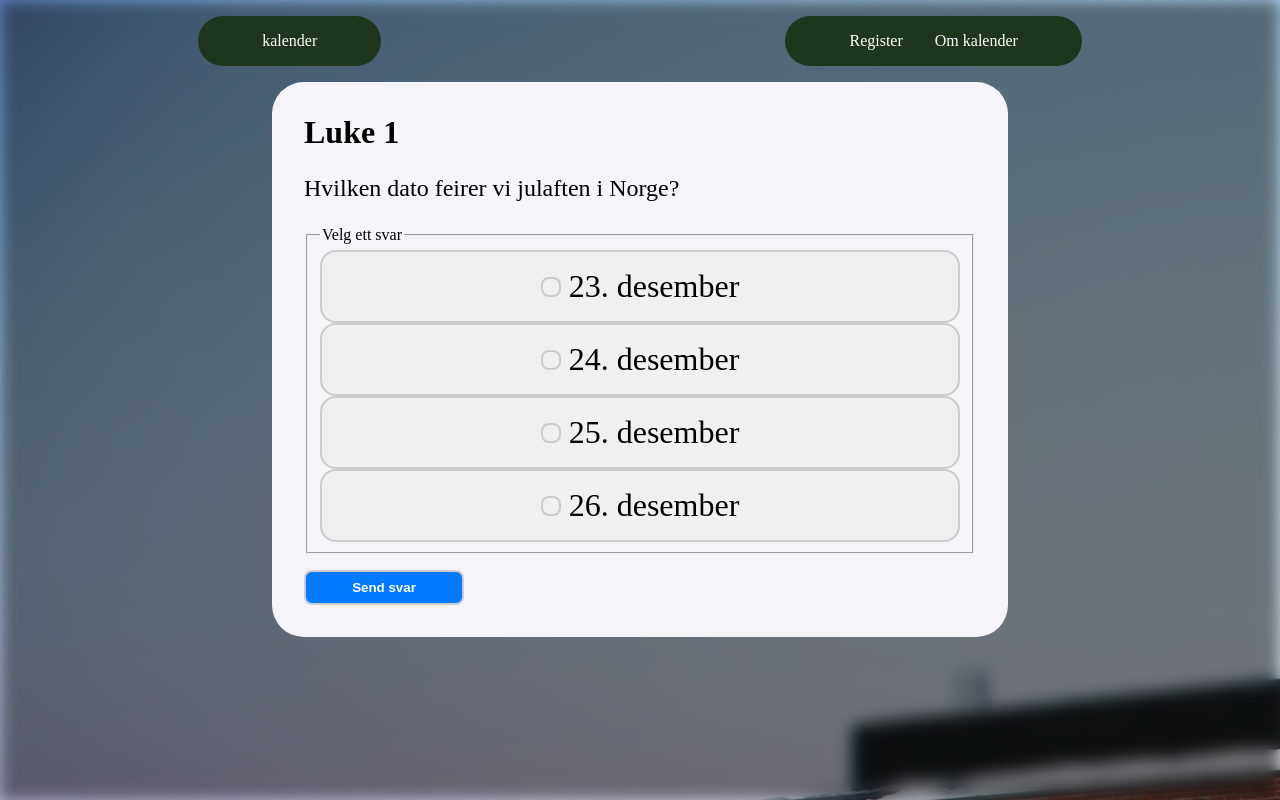
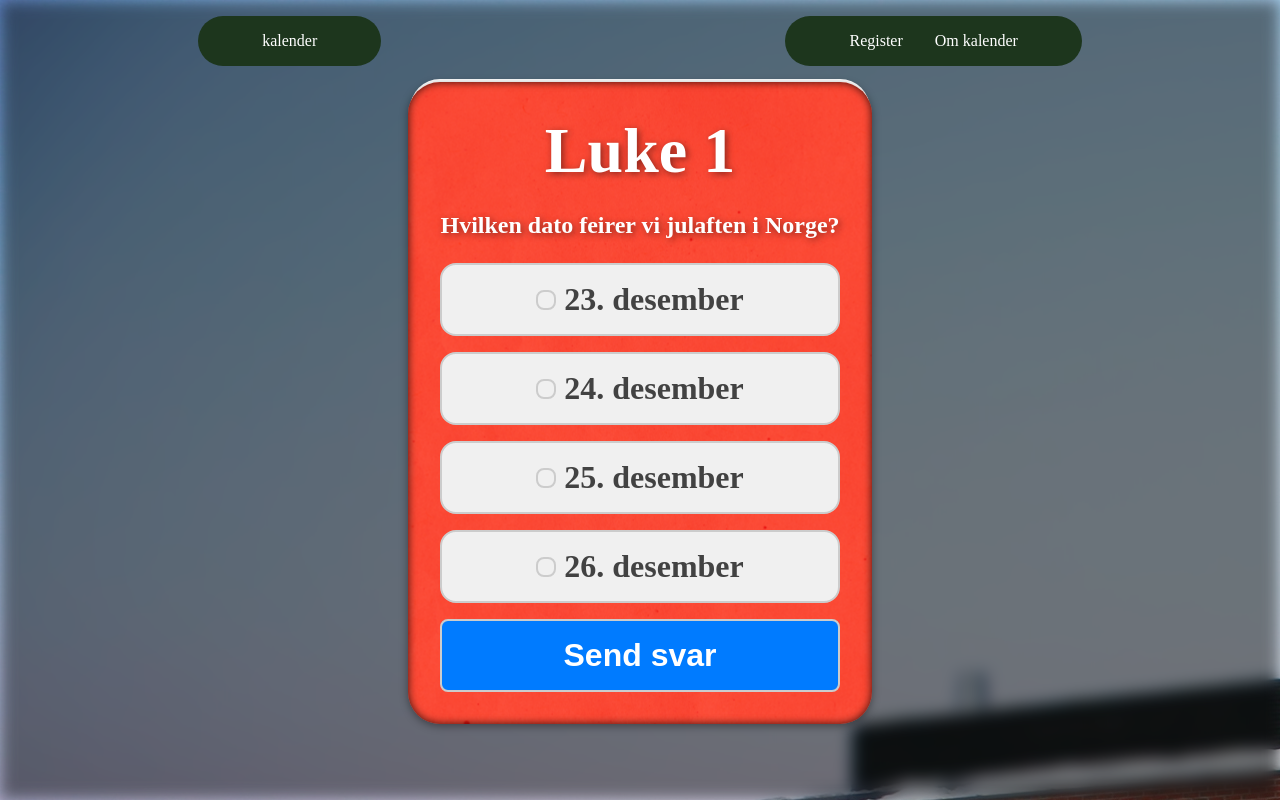
Before and after one commit to Hoppsann/Julekalender, a Node server app: page /luke/1 in a window 1280 px wide. Run offline with Node 20, Linux system fonts and the light colour scheme; the visitor is signed in with stand-in values (Sample User, id 1); data comes from the database, SQL or seed files in the repository; data that the repository does not hold is empty; some libraries are stand-ins or nearby versions.

Commit message:
endret styling på spørsmål og login/register

```diff
--- a/public/main.css
+++ b/public/main.css
@@ -55,13 +55,13 @@ body {
   .kalender { --cols: 8; }
 }
 
-.luke {
+.luke, #luke, #register form {
   position: relative;
   background-position: center;
   border-radius: 0.5rem;
   display: grid;
   place-items: center;
-  color: rgb(133, 9, 9);
+  color: rgb(91, 12, 12);
   background-color: var(--mainCol);
   background-image: url(./img/paper.jpg);
   background-blend-mode: overlay;
@@ -132,7 +132,7 @@ body {
   grid-row: span 1;
 }
 
-.luke.aktiv {
+.luke.aktiv{
   background-image: url(./img/paper.jpg);
   background-size: cover;
   background-position: center;
@@ -233,9 +233,10 @@ form input {
 }
 
 form button {
-  width: 10rem;
+  width: 100%;
   border-radius: 0.5rem;
-  padding: 0.5rem;
+  padding: 1rem;
+  font-size: 2rem;
   border: none;
 }
 
@@ -250,7 +251,8 @@ form button {
 
 #luke {
   padding: 2rem;
-  background-color: #F4F4F9;
+  background-color: var(--mainCol);
+  color: white;
   width: fit-content;
   border-radius: 2rem;
 }
@@ -273,6 +275,7 @@ form button {
 }
 
 #luke h1 {
+  font-size: 4rem;
   margin: 0;
 }
 
@@ -283,12 +286,14 @@ form button {
 #luke form label:has(input[type="radio"]) {
   display: block;
   border: 2px solid #CCCCCC;
+  color: rgba(0, 0, 0, 0.726);
+  text-shadow: none;
   background-color: #F0F0F0;
   border-radius: 1rem;
   cursor: pointer;
   text-align: center;
   padding: 1rem;
-  width: 40rem;
+  width: 100%;
   margin: 0;
 }
 
@@ -309,8 +314,8 @@ form button {
 
 .dashbord {
   display: grid;
-  grid-template-columns: 1fr 1fr;   /* to kolonner */
-  gap: 1.5rem;                      /* avstand mellom rutene */
+  grid-template-columns: 1fr 1fr;
+  gap: 1.5rem;
   padding: 1.5rem;
 }
 
--- a/views/luke.ejs
+++ b/views/luke.ejs
@@ -21,29 +21,15 @@
 
         <% if (svar) { %>
           <p>Du har svart: <strong><%= svar.answer %></strong></p>
-
-          <% if (!lukket) { %>
-            <p class="tilbakemelding venter">Svaret ditt er registrert! Du får vite om det var riktig når luka stenger.</p>
-          <% } else if (svar.correct === true) { %>
-            <p class="tilbakemelding riktig">Riktig! Du var med i trekningen.</p>
-          <% } else if (svar.correct === false) { %>
-            <p class="tilbakemelding galt">Dessverre feil svar denne gangen.</p>
-          <% } else { %>
-            <p class="tilbakemelding venter">Svaret ditt er ikke rettet ennå.</p>
-          <% } %>
-
         <% } else { %>
           <form method="POST" action="/luke/<%= luke.dag %>">
             <% if (luke.type === 'multiple_choice') { %>
-              <fieldset>
-                <legend>Velg ett svar</legend>
                 <% luke.options.forEach(option => { %>
                   <label>
                     <input type="radio" name="answer" value="<%= option %>" required>
                     <%= option %>
                   </label>
                 <% }) %>
-              </fieldset>
             <% } else { %>
               <label for="answer">Ditt svar</label>
               <input type="text" id="answer" name="answer" required>
```
